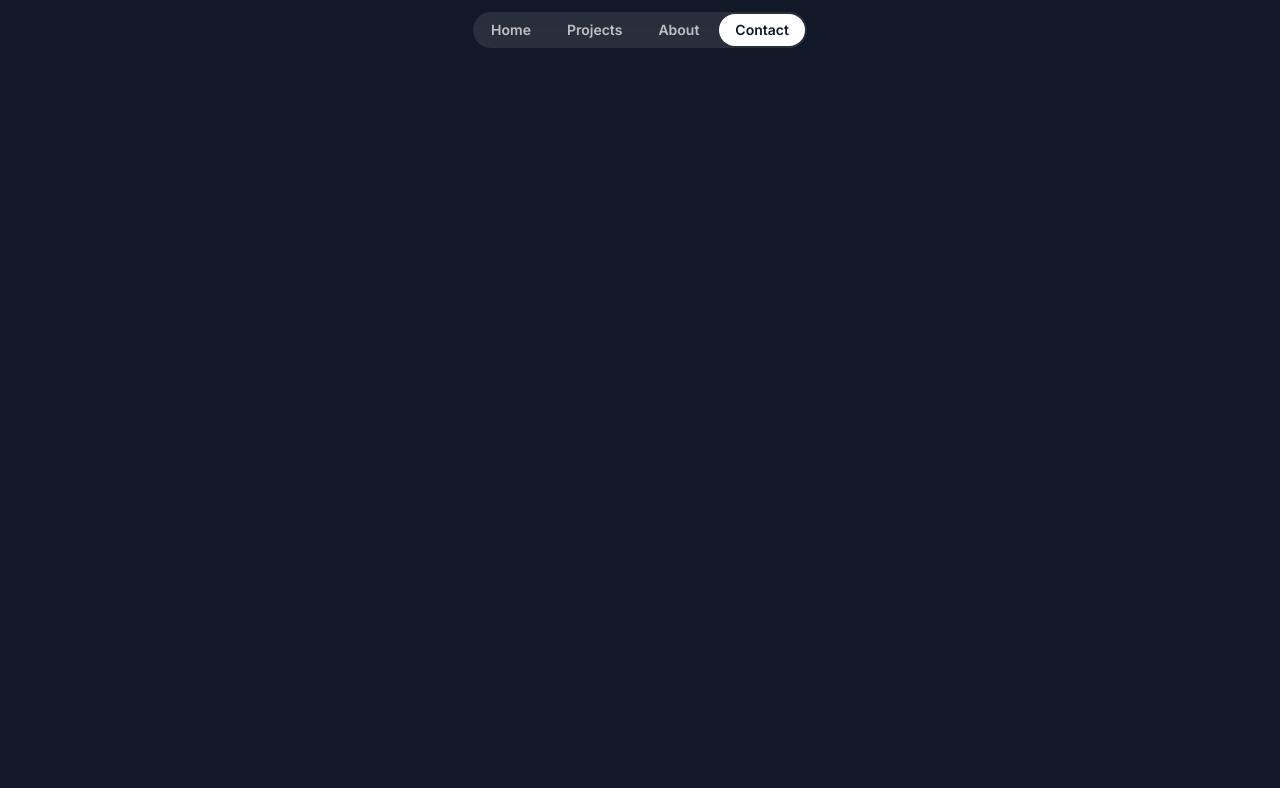
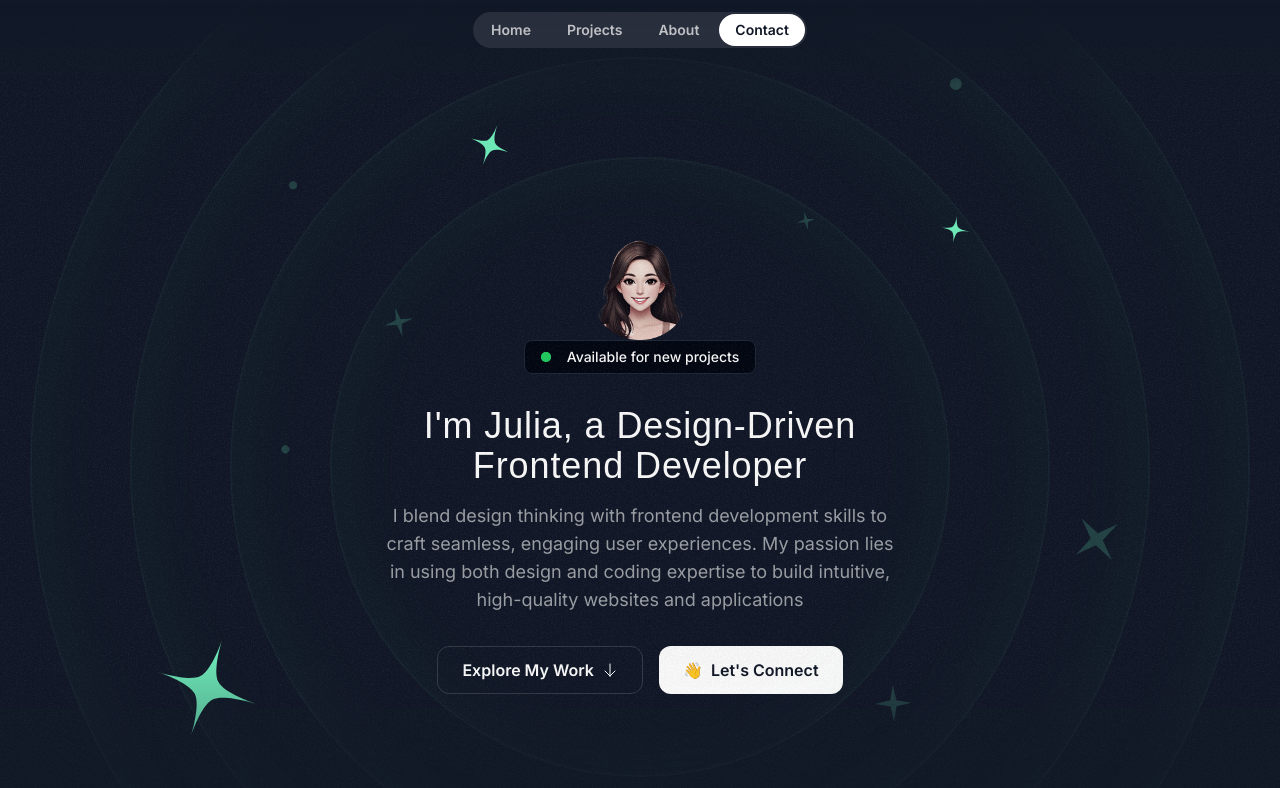
Before and after one commit to UMatuzenko/portfolio-website, a Next.js app: page / in a window 1280 px wide. Shown: the top 788 px of the page. Built offline with nearby package versions, Linux system fonts and the light colour scheme; a web font is replaced by a local one.

Commit message:
Add Hero section and HeroOrbit component

```diff
--- a/src/app/globals.css
+++ b/src/app/globals.css
@@ -6,4 +6,8 @@
   .nav-item {
     @apply px-4 py-1.5 rounded-full text-white/70 text-sm font-semibold hover:bg-white/10 hover:text-white transition duration-300;
   }
+
+  .hero-ring {
+    @apply absolute inset-0 border-2 top-1/2 left-1/2 -translate-x-1/2 -translate-y-1/2 rounded-full border-emerald-300/5 shadow-[0_0_80px_inset] shadow-emerald-300/5;
+  }
 }
--- a/src/app/page.tsx
+++ b/src/app/page.tsx
@@ -1,9 +1,11 @@
 import { Header } from "@/sections/Header";
+import { HeroSection } from "@/sections/Hero";
 
 export default function Home() {
   return (
     <div>
       <Header />
+      <HeroSection />
     </div>
   );
 }
--- /dev/null
+++ b/src/components/HeroOrbit.tsx
@@ -0,0 +1,25 @@
+import { PropsWithChildren } from "react";
+
+export const HeroOrbit = ({
+  children,
+  size,
+  rotation,
+}: PropsWithChildren<{
+  size: number;
+  rotation: number;
+}>) => {
+  return (
+    <div className="absolute left-1/2 top-1/2 -translate-x-1/2 -translate-y-1/2">
+      <div
+        className=""
+        style={{
+          transform: `rotate(${rotation}deg)`,
+          height: `${size}px`,
+          width: `${size}px`,
+        }}
+      >
+        <div className="inline-flex">{children}</div>
+      </div>
+    </div>
+  );
+};
--- a/src/sections/Hero.tsx
+++ b/src/sections/Hero.tsx
@@ -1,3 +1,96 @@
+import Image from "next/image";
+import memojiImage from "@/assets/images/memoji-computer.png";
+import ArrowDown from "@/assets/icons/arrow-down.svg";
+import grainImage from "@/assets/images/grain.jpg";
+import StarIcon from "@/assets/icons/star.svg";
+import SparkleIcon from "@/assets/icons/sparkle.svg";
+import { HeroOrbit } from "@/components/HeroOrbit";
+import avatarPhoto from "@/assets/images/avatarPhoto.png"
+
 export const HeroSection = () => {
-  return <div>Hero Section</div>;
+  return (
+    <div className="py-32 md:py-48 lg:py-60 relative z-0 overflow-x-clip">
+      <div className="absolute inset-0 [mask-image:linear-gradient(to_bottom,transparent,black_10%,black_70%,transparent)]">
+        <div
+          className="absolute inset-0 -z-30 opacity-5 "
+          style={{
+            backgroundImage: `url(${grainImage.src})`,
+          }}
+        ></div>
+        <div className="size-[620px] hero-ring"></div>
+        <div className="size-[820px] hero-ring"></div>
+        <div className="size-[1020px] hero-ring"></div>
+        <div className="size-[1220px] hero-ring"></div>
+        {/*  orbitDuration?: string;
+  spinDuration?: string;
+  shouldSpin?: boolean;
+  shouldOrbit?: boolean;*/}
+        <HeroOrbit size={430} rotation={-14}>
+          <SparkleIcon className="size-8 text-emerald-300/20" />
+        </HeroOrbit>
+        <HeroOrbit size={440} rotation={79}>
+          <SparkleIcon className="size-5 text-emerald-300/20" />
+        </HeroOrbit>
+        <HeroOrbit size={520} rotation={-41}>
+          <div className="size-2 rounded-full bg-emerald-300/20" />
+        </HeroOrbit>
+        <HeroOrbit size={530} rotation={178}>
+          <SparkleIcon className="size-10 text-emerald-300/20" />
+        </HeroOrbit>
+        <HeroOrbit size={550} rotation={20}>
+          <StarIcon className="size-12 text-emerald-300" />
+        </HeroOrbit>
+        <HeroOrbit size={590} rotation={98}>
+          <StarIcon className="size-8 text-emerald-300" />
+        </HeroOrbit>
+        <HeroOrbit size={650} rotation={-5}>
+          <div className="size-2 rounded-full bg-emerald-300/20" />
+        </HeroOrbit>
+        <HeroOrbit size={710} rotation={144}>
+          <SparkleIcon className="size-14 text-emerald-300/20" />
+        </HeroOrbit>
+        <HeroOrbit size={720} rotation={85}>
+          <div className="size-3 rounded-full bg-emerald-300/20" />
+        </HeroOrbit>
+        <HeroOrbit size={800} rotation={-72}>
+          <StarIcon className="size-28 text-emerald-300" />
+        </HeroOrbit>
+      </div>
+      <div className="container">
+        <div className="flex flex-col items-center">
+          <Image
+            src={avatarPhoto}
+            className="size-[100px]"
+            alt="Profile picture of Julia"
+          />
+          <div className="bg-gray-950 border border-gray-800 px-4 py-1.5 inline-flex items-center gap-4 rounded-lg ">
+            <div className="bg-green-500 size-2.5 rounded-full relative">
+              <div className="bg-green-500 absolute inset-0 rounded-full  animate-ping-large"></div>
+            </div>
+            <div className="text-sm font-medium">
+              Available for new projects
+            </div>
+          </div>
+        </div>
+        <div className="max-w-lg mx-auto ">
+          <h1 className="font-serif text-2xl md:text-4xl text-center mt-8 tracking-wide">
+          I'm Julia, a Design-Driven Frontend Developer
+          </h1>
+          <p className="mt-4 text-center text-white/60 md:text-lg">
+          I blend design thinking with frontend development skills to craft seamless, engaging user experiences. My passion lies in using both design and coding expertise to build intuitive, high-quality websites and applications
+          </p>
+        </div>
+        <div className="flex flex-col  md:flex-row justify-center items-center mt-8 gap-4">
+          <button className="inline-flex items-center gap-2 border border-white/15 px-6 h-12 rounded-xl">
+            <span className="font-semibold">Explore My Work</span>
+            <ArrowDown className="size-4" />
+          </button>
+          <button className="inline-flex items-center gap-2 border-white bg-white text-gray-900 h-12 px-6 rounded-xl">
+            <span>👋</span>
+            <span className="font-semibold">Let's Connect</span>
+          </button>
+        </div>
+      </div>
+    </div>
+  );
 };
```
Also changed, not shown: src/assets/images/avatarPhoto.png (added).
